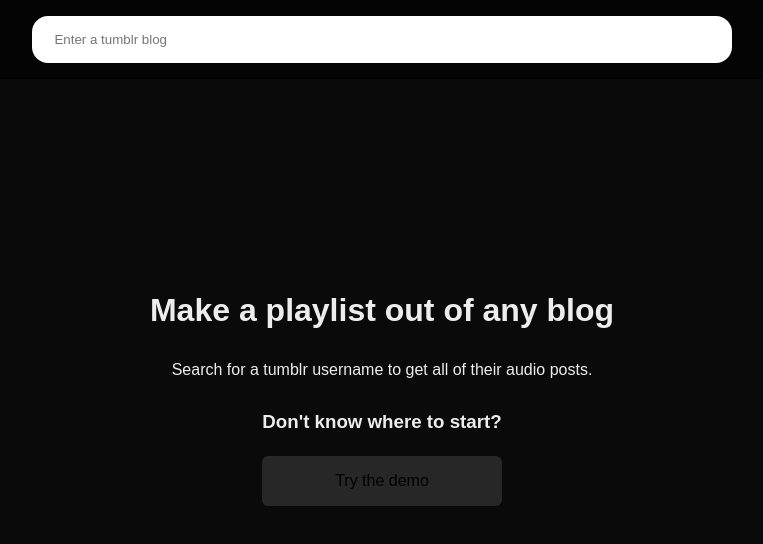
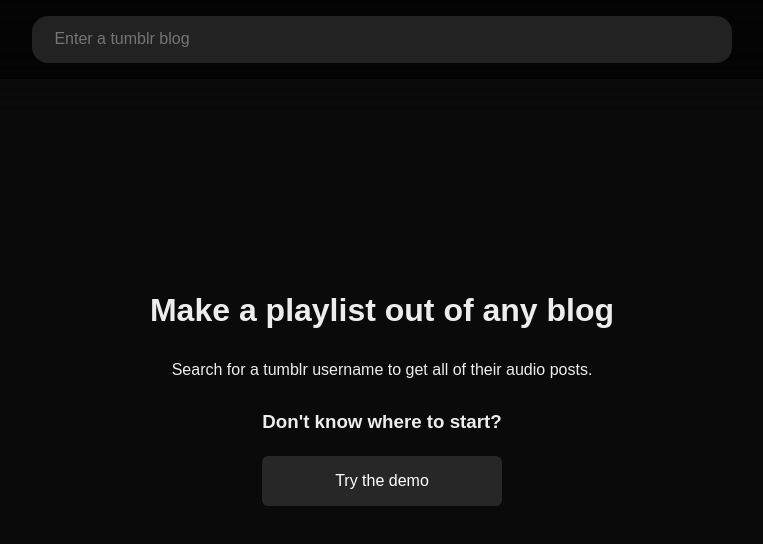
Before and after one commit to cornetespoir/audio-playlist, a Next.js app: page / in a window 1280 px wide. Shown: the top 544 px of the page, without its empty margins (258-1021 px from the left). Built offline with nearby package versions, Linux system fonts and the light colour scheme; no server answers.

Commit message:
Ui improvments for light mode

```diff
--- a/src/app/globals.css
+++ b/src/app/globals.css
@@ -10,6 +10,11 @@
 html,
 body {
   max-width: 100vw;
+}
+
+::placeholder {
+  font-size: 1rem;
+  opacity: 1;
 }
 
 body {
@@ -143,6 +148,7 @@
 button {
   cursor: pointer;
   border: 0;
+  color: white;
   font-size: 1rem;
   border-radius: var(--border-radius);
   background: transparent;
@@ -228,6 +234,8 @@
   }
   & input {
     width: 100%;
+    color: white;
+    background: rgba(255,255,255, .12);
     padding: var(--spacing) var(--spacing-lg);
     border-radius: var(--spacing);
     border: 0;
```
